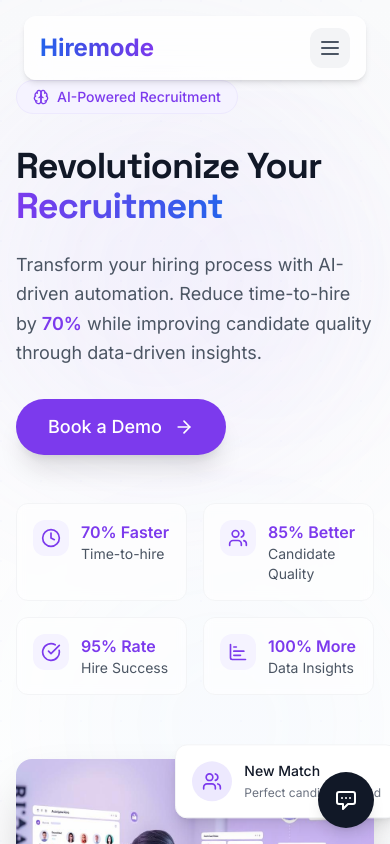
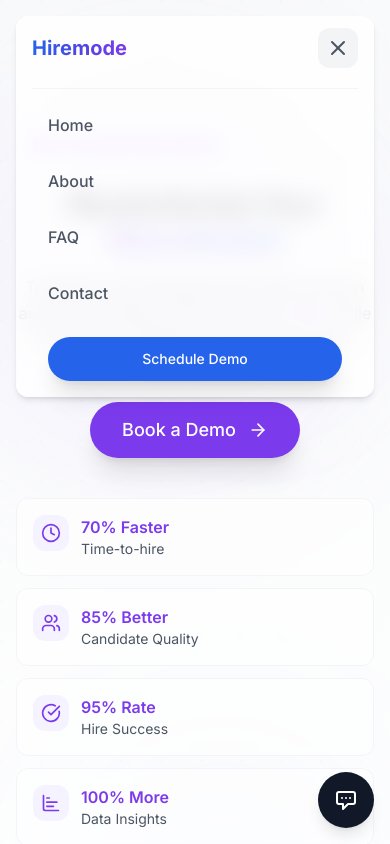
Before and after one commit to p1yux/ATS-Landing, a Next.js app: page / in a window 390 px wide. Both pictures are taken after a click on the button 330 px from the left and 48 px from the top of the page. Shown: the top 844 px of the page. Built offline with nearby package versions, Linux system fonts and the light colour scheme.

Commit message:
Added Responsiveness

```diff
--- a/package.json
+++ b/package.json
@@ -3,18 +3,18 @@
   "version": "0.1.0",
   "private": true,
   "scripts": {
-    "dev": "next dev --turbopack",
+    "dev": "next dev",
     "build": "next build",
     "start": "next start",
     "lint": "next lint"
   },
   "dependencies": {
-    "@next/font": "^14.2.15",
     "@radix-ui/react-slot": "^1.1.1",
     "@shadcn/ui": "^0.0.4",
     "class-variance-authority": "^0.7.1",
     "clsx": "^2.1.1",
     "framer-motion": "^12.0.3",
+    "lodash": "^4.17.21",
     "lucide-react": "^0.474.0",
     "next": "15.1.6",
     "react": "^19.0.0",
--- a/src/app/layout.jsx
+++ b/src/app/layout.jsx
@@ -4,11 +4,15 @@
 const inter = Inter({
   subsets: ['latin'],
   variable: '--font-inter',
+  display: 'swap',
+  preload: true
 });
 
 const spaceGrotesk = Space_Grotesk({
   subsets: ['latin'],
   variable: '--font-space-grotesk',
+  display: 'swap',
+  preload: true
 });
 
 export const metadata = {
--- a/src/components/custom/Landing/Companies.jsx
+++ b/src/components/custom/Landing/Companies.jsx
@@ -106,10 +106,12 @@
           initial={{ x: 0 }}
           animate={{ x: "-50%" }}
           transition={{
-            duration: 30,
+            duration: 40,
             repeat: Infinity,
-            ease: "linear"
+            ease: "linear",
+            repeatType: "loop"
           }}
+          style={{ willChange: 'transform' }}
           className="flex items-center gap-16 whitespace-nowrap"
         >
           {companies.map((company, index) => (
@@ -123,7 +125,9 @@
                   alt={`${company.name} logo`}
                   fill
                   className="object-contain"
-                  unoptimized
+                  loading="lazy"
+                  quality={75}
+                  sizes="(max-width: 768px) 100vw, 200px"
                 />
               </div>
             </div>
--- a/src/components/custom/Landing/HeroSection.jsx
+++ b/src/components/custom/Landing/HeroSection.jsx
@@ -67,14 +67,14 @@
       </div>
 
       {/* Main Content Container */}
-      <div className="container relative z-10 mx-auto px-4 pt-20">
-        <div className="flex flex-col lg:flex-row items-center justify-between max-w-7xl mx-auto gap-16">
+      <div className="container relative z-10 mx-auto px-4 pt-32 lg:pt-20">
+        <div className="flex flex-col lg:flex-row items-center justify-between max-w-7xl mx-auto gap-8 lg:gap-16">
           {/* Left Column - Text Content */}
           <motion.div
             variants={containerVariants}
             initial="hidden"
             animate="visible"
-            className="flex-1 space-y-8 max-w-xl lg:max-w-none lg:pr-8"
+            className="flex-1 space-y-6 lg:space-y-8 max-w-xl lg:max-w-none lg:pr-8"
           >
             {/* Badge */}
             <motion.div variants={itemVariants}>
@@ -85,21 +85,21 @@
             </motion.div>
 
             {/* Headline */}
-            <motion.div variants={itemVariants} className="space-y-6">
-              <h1 className="text-4xl sm:text-5xl lg:text-6xl font-bold tracking-tight">
+            <motion.div variants={itemVariants} className="space-y-4 lg:space-y-6">
+              <h1 className="text-3xl sm:text-4xl lg:text-6xl font-bold tracking-tight text-center lg:text-left">
                 <span className="text-gray-900">Revolutionize Your</span>{' '}
                 <span className="bg-gradient-to-r from-violet-600 to-blue-600 bg-clip-text text-transparent">
                   Recruitment
                 </span>
               </h1>
-              <p className="text-lg sm:text-xl text-gray-600 leading-relaxed">
+              <p className="text-base sm:text-lg lg:text-xl text-gray-600 leading-relaxed text-center lg:text-left">
                 Transform your hiring process with AI-driven automation. Reduce time-to-hire by{' '}
                 <span className="text-violet-600 font-semibold">70%</span> while improving candidate quality through data-driven insights.
               </p>
             </motion.div>
 
             {/* CTA Button */}
-            <motion.div variants={itemVariants}>
+            <motion.div variants={itemVariants} className="flex justify-center lg:justify-start">
               <Button
                 size="lg"
                 className="h-14 px-8 bg-violet-600 text-white rounded-full shadow-xl hover:shadow-2xl hover:bg-violet-700 transition-all duration-300 text-lg font-medium flex items-center gap-3"
@@ -112,7 +112,7 @@
             {/* Stats */}
             <motion.div
               variants={itemVariants}
-              className="grid grid-cols-2 gap-4 pt-4"
+              className="grid grid-cols-1 sm:grid-cols-2 gap-3 lg:gap-4 pt-4"
             >
               {[
                 { icon: Clock, label: "Time-to-hire", value: "70% Faster" },
@@ -142,9 +142,9 @@
             initial={{ opacity: 0, x: 20 }}
             animate={{ opacity: 1, x: 0 }}
             transition={{ duration: 0.8, delay: 0.5 }}
-            className="flex-1 w-full max-w-2xl lg:max-w-none relative"
+            className="flex-1 w-full max-w-md lg:max-w-none relative mt-8 lg:mt-0"
           >
-            <div className="relative w-full aspect-[4/3]">
+            <div className="relative w-full aspect-[4/3] px-4 lg:px-0">
               <Image
                 src="/images/herosection.jpg"
                 alt="AI Recruitment Platform"
@@ -152,6 +152,8 @@
                 className="object-cover rounded-2xl shadow-2xl"
                 priority
                 sizes="(max-width: 768px) 100vw, 50vw"
+                loading="eager"
+                quality={85}
               />
 
               {/* Floating UI Elements */}
--- a/src/components/custom/Navigation/NavBar.jsx
+++ b/src/components/custom/Navigation/NavBar.jsx
@@ -1,17 +1,20 @@
 "use client";
 import React, { useState, useEffect } from 'react';
 import Link from 'next/link';
-import { motion } from 'framer-motion';
+import { motion, AnimatePresence } from 'framer-motion';
 import { Button } from '@/components/ui/button';
+import { Menu, X } from 'lucide-react';
+import throttle from 'lodash/throttle';
 
 const NavBar = () => {
   const [scrolled, setScrolled] = useState(false);
   const [visible, setVisible] = useState(true);
   const [prevScrollPos, setPrevScrollPos] = useState(0);
+  const [mobileMenuOpen, setMobileMenuOpen] = useState(false);
 
   // Handle scroll effect
   useEffect(() => {
-    const handleScroll = () => {
+    const handleScroll = throttle(() => {
       const currentScrollPos = window.scrollY;
 
       // Determine scroll direction and visibility
@@ -20,9 +23,9 @@
 
       // Handle background change
       setScrolled(currentScrollPos > 100);
-    };
+    }, 150);
 
-    window.addEventListener('scroll', handleScroll);
+    window.addEventListener('scroll', handleScroll, { passive: true });
     return () => {
       window.removeEventListener('scroll', handleScroll);
     };
@@ -31,9 +34,15 @@
   // Smooth scroll handler
   const handleNavClick = (e, targetId) => {
     e.preventDefault();
+
+    // Close mobile menu first
+    setMobileMenuOpen(false);
+
+    // Small delay to allow menu close animation to complete
+    setTimeout(() => {
       const element = document.getElementById(targetId);
       if (element) {
-      const offset = 80; // Adjust this value based on your navbar height
+        const offset = 80;
         const elementPosition = element.getBoundingClientRect().top;
         const offsetPosition = elementPosition + window.pageYOffset - offset;
 
@@ -42,10 +51,11 @@
           behavior: "smooth"
         });
       }
+    }, 300);
   };
 
   return (
-    <div className={`w-full flex justify-center fixed top-0 left-0 right-0 z-50 px-6 pt-4 transition-transform duration-300 ${
+    <div className={`w-full flex justify-center fixed top-0 left-0 right-0 z-50 px-4 md:px-6 pt-4 transition-transform duration-300 ${
       visible ? 'translate-y-0' : '-translate-y-full'
     }`}>
       <motion.nav
@@ -61,12 +71,12 @@
           <div className="flex items-center justify-between h-16">
             {/* Logo and Brand */}
             <Link href="/" className="flex items-center">
-              <span className="text-2xl font-bold bg-gradient-to-r from-blue-600 via-indigo-600 to-violet-600 bg-clip-text text-transparent">
+              <span className="text-xl md:text-2xl font-bold bg-gradient-to-r from-blue-600 via-indigo-600 to-violet-600 bg-clip-text text-transparent">
                 Hiremode
               </span>
             </Link>
 
-            {/* Navigation Links */}
+            {/* Desktop Navigation Links */}
             <div className="hidden md:flex items-center space-x-8">
               <Link
                 href="/"
@@ -102,22 +112,69 @@
             </div>
 
             {/* Mobile Menu Button */}
-            <button className="md:hidden p-2 rounded-lg bg-gray-100 hover:bg-gray-200 transition-colors">
-              <svg
-                className="w-6 h-6 text-gray-600"
-                fill="none"
-                stroke="currentColor"
-                viewBox="0 0 24 24"
+            <button
+              onClick={() => setMobileMenuOpen(!mobileMenuOpen)}
+              className="md:hidden p-2 rounded-lg bg-gray-100 hover:bg-gray-200 transition-colors"
             >
-                <path
-                  strokeLinecap="round"
-                  strokeLinejoin="round"
-                  strokeWidth={2}
-                  d="M4 6h16M4 12h16M4 18h16"
-                />
-              </svg>
+              {mobileMenuOpen ? (
+                <X className="w-6 h-6 text-gray-600" />
+              ) : (
+                <Menu className="w-6 h-6 text-gray-600" />
+              )}
             </button>
           </div>
+
+          {/* Mobile Menu */}
+          <AnimatePresence>
+            {mobileMenuOpen && (
+              <motion.div
+                initial={{ opacity: 0, height: 0 }}
+                animate={{ opacity: 1, height: "auto" }}
+                exit={{ opacity: 0, height: 0 }}
+                transition={{ duration: 0.2 }}
+                className="md:hidden border-t border-gray-100 mt-2"
+              >
+                <div className="py-4 space-y-4">
+                  <Link
+                    href="/"
+                    className="block px-4 py-2 text-gray-600 hover:text-blue-600 transition-colors font-medium"
+                    onClick={() => setMobileMenuOpen(false)}
+                  >
+                    Home
+                  </Link>
+                  <a
+                    href="#about"
+                    onClick={(e) => handleNavClick(e, 'about')}
+                    className="block px-4 py-2 text-gray-600 hover:text-blue-600 transition-colors font-medium"
+                  >
+                    About
+                  </a>
+                  <a
+                    href="#faq"
+                    onClick={(e) => handleNavClick(e, 'faq')}
+                    className="block px-4 py-2 text-gray-600 hover:text-blue-600 transition-colors font-medium"
+                  >
+                    FAQ
+                  </a>
+                  <Link
+                    href="/contact"
+                    className="block px-4 py-2 text-gray-600 hover:text-blue-600 transition-colors font-medium"
+                    onClick={() => setMobileMenuOpen(false)}
+                  >
+                    Contact
+                  </Link>
+                  <div className="px-4 pt-2">
+                    <Button
+                      className="w-full bg-blue-600 text-white hover:bg-blue-700 rounded-full h-11 shadow-xl hover:shadow-2xl transition-all duration-300"
+                      onClick={() => setMobileMenuOpen(false)}
+                    >
+                      Schedule Demo
+                    </Button>
+                  </div>
+                </div>
+              </motion.div>
+            )}
+          </AnimatePresence>
         </div>
       </motion.nav>
     </div>
```
Also changed, not shown: src/components/custom/Chatbot/ChatBot.jsx (+17 -13 lines), src/components/custom/Landing/ATSFor.jsx (+15 -7 lines), src/components/custom/Landing/FAQ.jsx (+15 -15 lines), src/components/custom/Landing/Pills.jsx (+11 -4 lines), 1 other file (tests, documents, lock files or other folders). Lines whose indentation alone changed are shown as unchanged.
